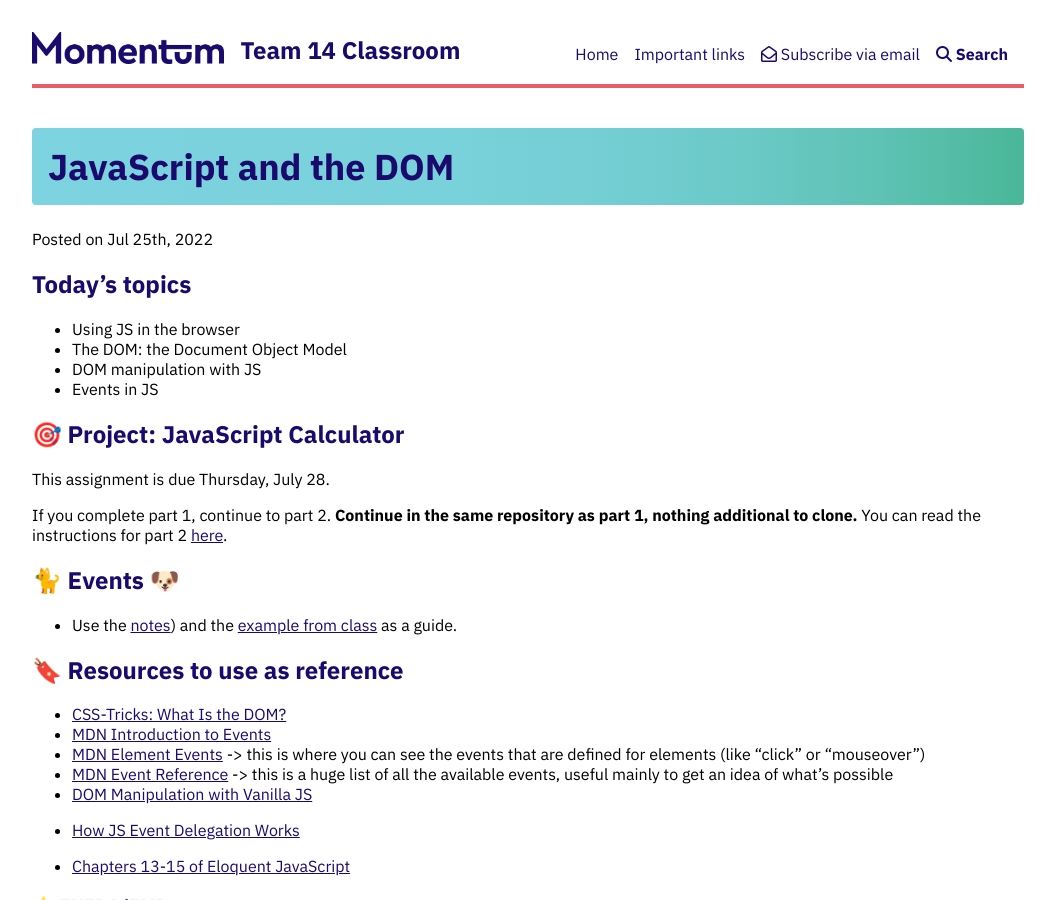
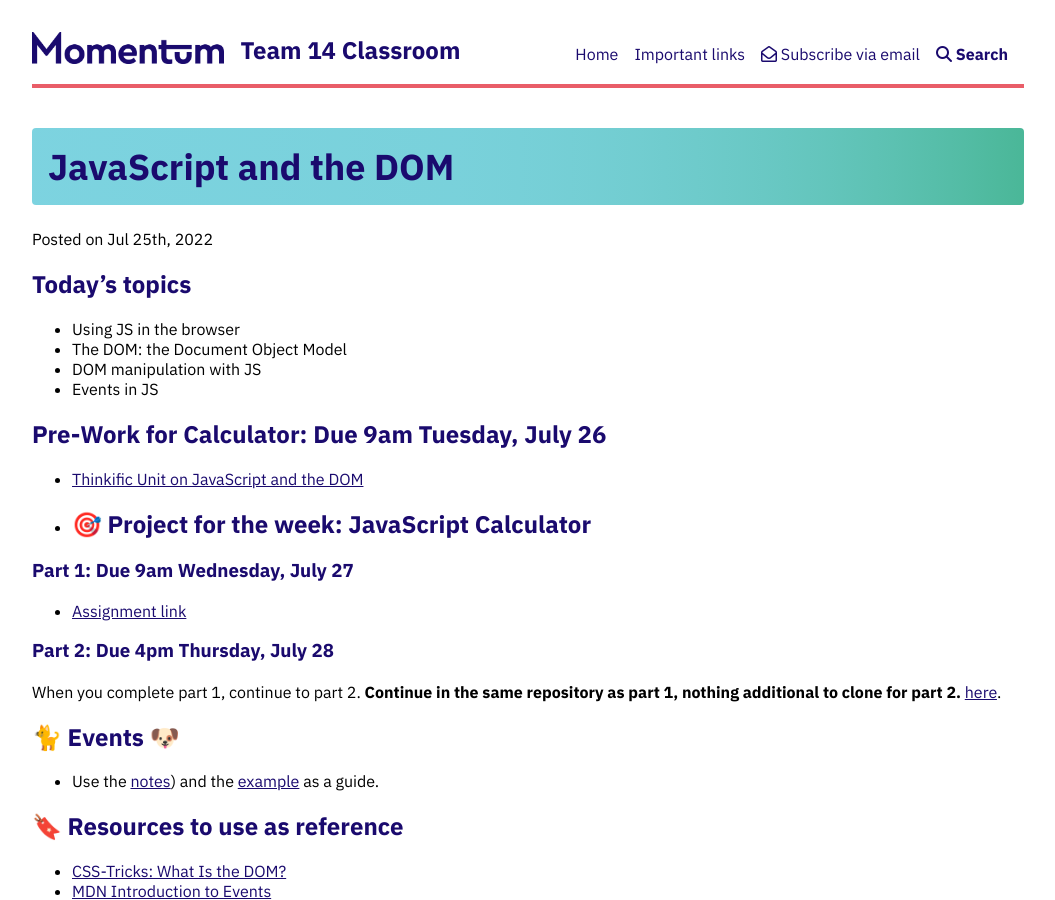
Before and after one commit to Momentum-Team-14/momentum-team-14.github.io, a Jekyll site: the page built from _posts/2022-07-25-js-dom.md, in a window 1280 px wide and 900 px high. Shown: the whole window, without its empty margins (112-1167 px from the left). Built offline with Jekyll 4.4.1, drawn with Linux system fonts in a browser that asks for light colours; nearby versions of some CDN libraries.

Commit message:
update assignment link

```diff
--- a/_posts/2022-07-25-js-dom.md
+++ b/_posts/2022-07-25-js-dom.md
@@ -11,16 +11,20 @@ tags: phase-1 javascript js dom
 - DOM manipulation with JS
 - Events in JS
 
-## 🎯 Project: JavaScript Calculator
+## Pre-Work for Calculator: Due 9am Tuesday, July 26
+- [Thinkific Unit on JavaScript and the DOM](https://momentumlearn.thinkific.com/courses/take/phase-one/texts/31013233-learning-objectives)
+-
+## 🎯 Project for the week: JavaScript Calculator
 
-This assignment is due Thursday, July 28.
+### Part 1: Due 9am Wednesday, July 27
+- [Assignment link](https://classroom.github.com/a/Gb735tbF)
 
-If you complete part 1, continue to part 2.
-**Continue in the same repository as part 1, nothing additional to clone.** You can read the instructions for
-part 2 [here](https://github.com/Momentum-Team-13/js-calculator-part-2).
+### Part 2: Due 4pm Thursday, July 28
+When you complete part 1, continue to part 2.
+**Continue in the same repository as part 1, nothing additional to clone for part 2.**  [here](https://github.com/Momentum-Team-14/js-calculator-part-2).
 
 ##  🐈 Events 🐶
-- Use the [notes](https://github.com/Momentum-Team-14/notes/blob/main/js-dom.md)) and the [example from class](https://codepen.io/rlconley/pen/KKQZPmP) as a guide.
+- Use the [notes](https://github.com/Momentum-Team-14/notes/blob/main/js-dom.md)) and the [example](https://codepen.io/rlconley/pen/KKQZPmP) as a guide.
 
 
 ## 🔖 Resources to use as reference
```
